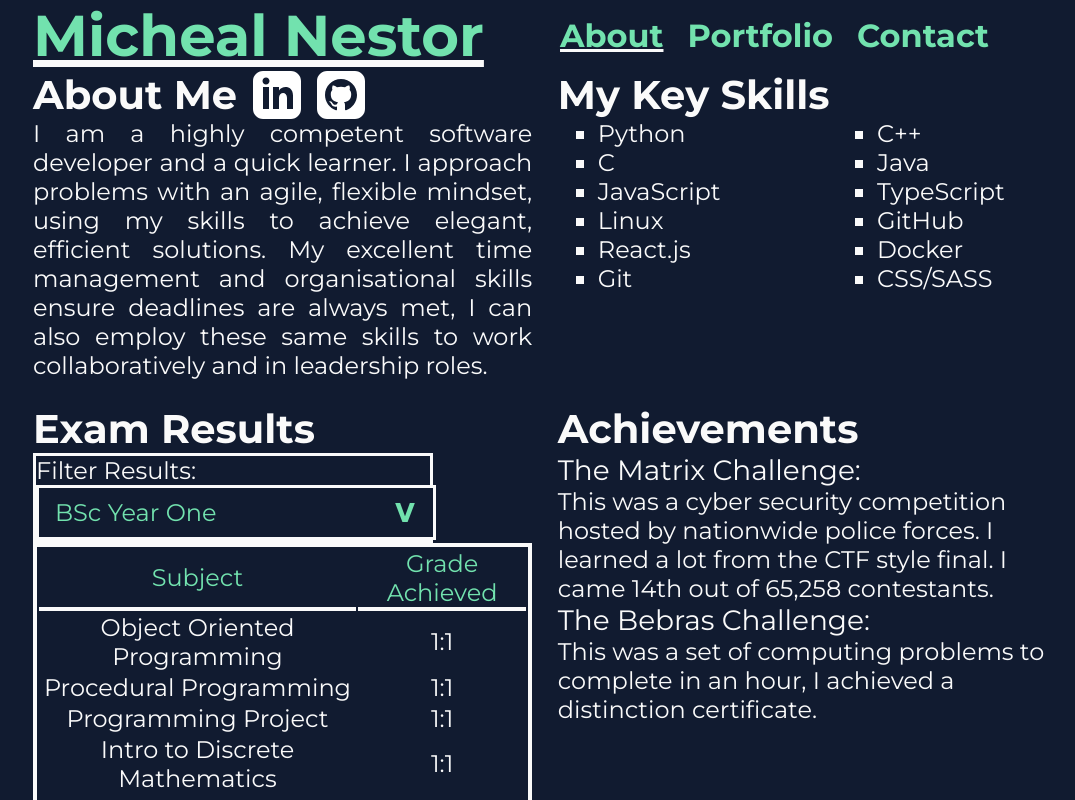
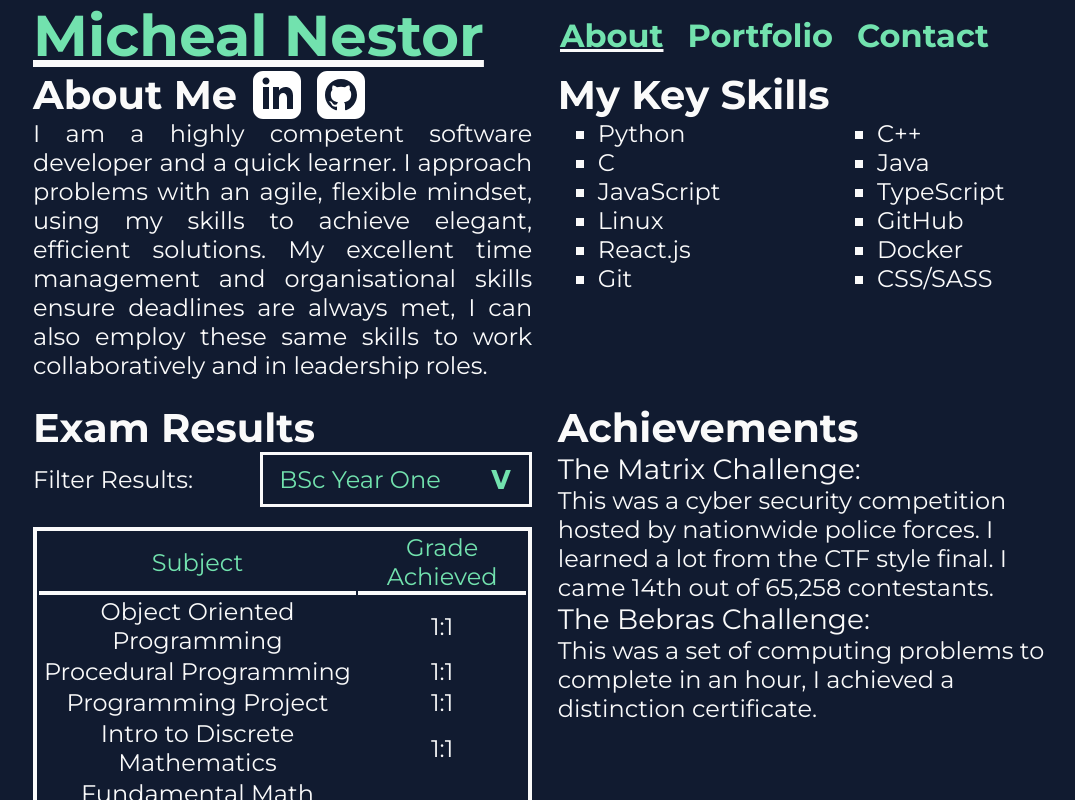
Before and after one commit to MichealNestor01/react-michealnestor.com, a React (Create React App) app: page /about in a window 1280 px wide. Shown: the whole page, without its empty margins (95-1170 px from the left). Built offline with nearby package versions, Linux system fonts and the light colour scheme.

Commit message:
Fixed class name clash

```diff
--- a/src/components/ExamResults.js
+++ b/src/components/ExamResults.js
@@ -1,5 +1,4 @@
 // hooks
-import { useSelector } from "react-redux";
 import { React, Fragment, useEffect, useState } from "react";
 
 // components
@@ -7,7 +6,6 @@ import SelectBox from "../components/SelectBox";
 
 const ExamResults = ({ results, suffix }) => {
   // hook setup
-  const screenWidth = useSelector((state) => state.ui.screenWidth);
   const [gradeTypes, setGradeTypes] = useState([]);
   const [showExam, setShowExam] = useState("A-Level");
 
@@ -44,9 +42,9 @@ const ExamResults = ({ results, suffix }) => {
 
   return (
     <Fragment>
-      <div className={`selectBox selectBox${suffix}`}>
+      <div className="selectBoxContainer">
         <p className="selectBoxTitle">Filter Results: </p>
-        <SelectBox options={gradeTypes} changeHandler={changeFilterHandler} screenWidth={screenWidth} />
+        <SelectBox options={gradeTypes} changeHandler={changeFilterHandler} />
       </div>
       <div className="examWrapper">
         <table className="examTable">
--- a/src/pages/AboutPage.js
+++ b/src/pages/AboutPage.js
@@ -1,6 +1,5 @@
 // hooks
-import { useSelector } from "react-redux";
-import { React, Fragment, useEffect, useState } from "react";
+import { React, Fragment, useState } from "react";
 import { Helmet } from "react-helmet";
 
 // components
@@ -16,7 +15,6 @@ const AboutPage = () => {
   const skillsData = data.skillsData;
   const aboutData = data.paragraph;
   const achievementsData = data.achievements;
-  const screenWidth = useSelector((state) => state.ui.screenWidth);
   const [suffix, setSuffix] = useState("__desktop");
 
   // simple handler for when the user changes the filter
--- a/src/styles/components/_selectBox.scss
+++ b/src/styles/components/_selectBox.scss
@@ -4,7 +4,7 @@
   // box model
   border: solid 0.2rem $colorPrimaryB;
   @include media(">tablet") {
-    width: 25rem;
+    width: 17rem;
   }
   // background
   background-color: $colorPrimaryA;
--- a/src/styles/index.css
+++ b/src/styles/index.css
@@ -945,7 +945,7 @@ ul {
 
 @media (min-width: 769px) {
   .selectBox {
-    width: 25rem;
+    width: 17rem;
   }
 }
 
@@ -1318,30 +1318,57 @@ ul {
 
 .aboutPage .content .box3 {
   width: 100%;
-  /*
-      .selectBoxContainer {
-        // position and layout
-        @include media(">=LGtablet") {
-          @include flex(space-between, center, row);
-        }
-        @include media("<LGtablet") {
-          @include flex(center, center, row);
-        }
-        // box model
+}
+
+.aboutPage .content .box3 .selectBoxContainer {
   margin-bottom: 20px;
   font-size: var(--fontSizeParagraph);
-        @include media("<LGtablet") {
-          p {
+}
+
+@media (min-width: 1120px) {
+  .aboutPage .content .box3 .selectBoxContainer {
+    display: -webkit-box;
+    display: -ms-flexbox;
+    display: flex;
+    -webkit-box-pack: justify;
+        -ms-flex-pack: justify;
+            justify-content: space-between;
+    -webkit-box-align: center;
+        -ms-flex-align: center;
+            align-items: center;
+    -webkit-box-orient: horizontal;
+    -webkit-box-direction: normal;
+        -ms-flex-direction: row;
+            flex-direction: row;
+  }
+}
+
+@media (max-width: 1119px) {
+  .aboutPage .content .box3 .selectBoxContainer {
+    display: -webkit-box;
+    display: -ms-flexbox;
+    display: flex;
+    -webkit-box-pack: center;
+        -ms-flex-pack: center;
+            justify-content: center;
+    -webkit-box-align: center;
+        -ms-flex-align: center;
+            align-items: center;
+    -webkit-box-orient: horizontal;
+    -webkit-box-direction: normal;
+        -ms-flex-direction: row;
+            flex-direction: row;
+  }
+}
+
+@media (max-width: 1119px) {
+  .aboutPage .content .box3 .selectBoxContainer p {
     margin-right: 1rem;
   }
 }
 
-        // children
-        .selectBoxTitle {
-          color: $colorPrimaryB;
-        }
-      }
-      */
+.aboutPage .content .box3 .selectBoxContainer .selectBoxTitle {
+  color: #fafafa;
 }
 
 .aboutPage .content .box3 .examWrapper {
--- a/src/styles/pages/_about.scss
+++ b/src/styles/pages/_about.scss
@@ -113,7 +113,8 @@
       // box model
       width: 100%;
       // children
-      .selectBox {
+
+      .selectBoxContainer {
         // position and layout
         @include media(">=LGtablet") {
           @include flex(space-between, center, row);
@@ -135,6 +136,7 @@
           color: $colorPrimaryB;
         }
       }
+
       .examWrapper {
         //styling
         @include flex(center, flex-start, row);
```
Also changed, not shown: 1 other file (tests, documents, lock files or other folders). Lines whose indentation alone changed are shown as unchanged.
